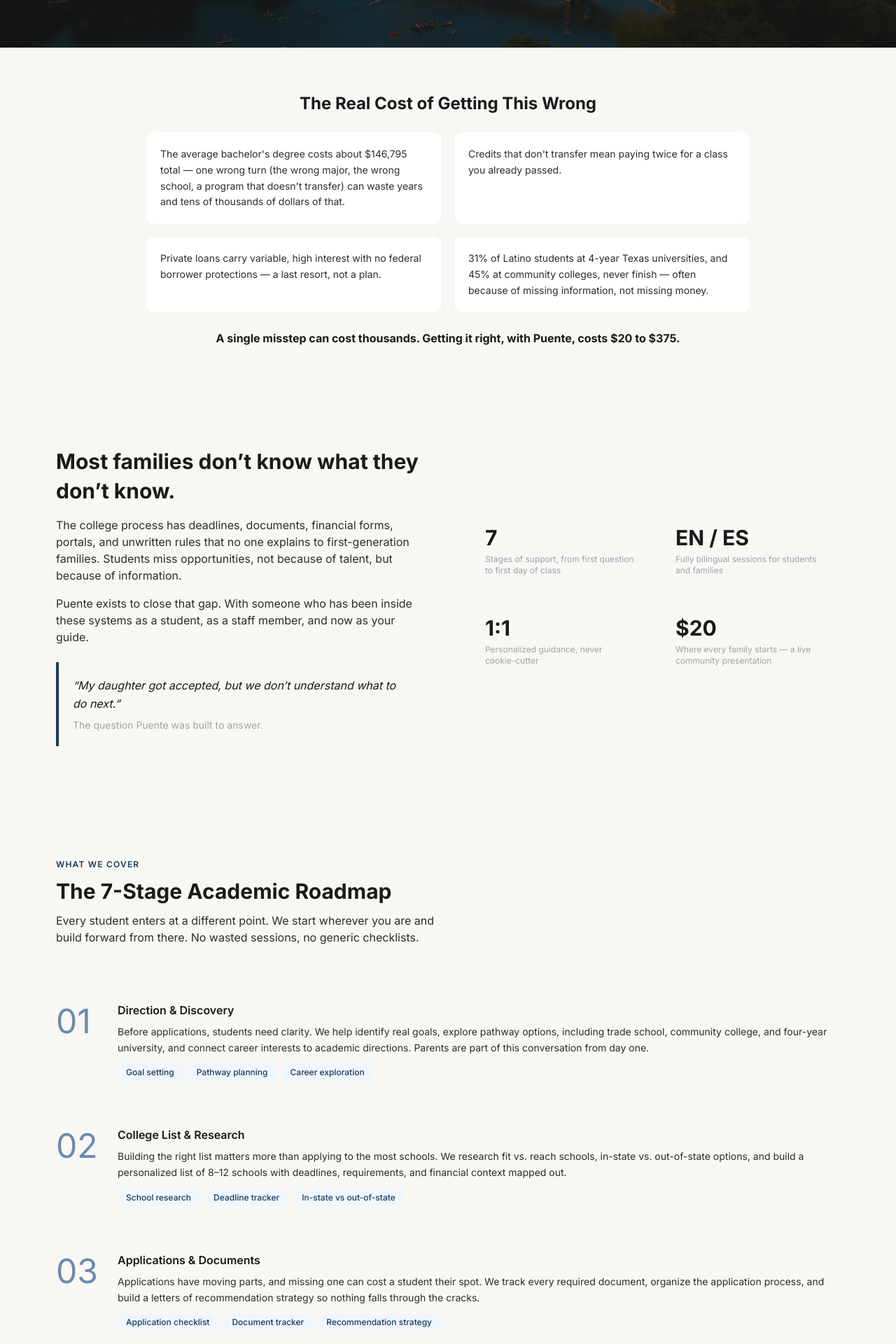
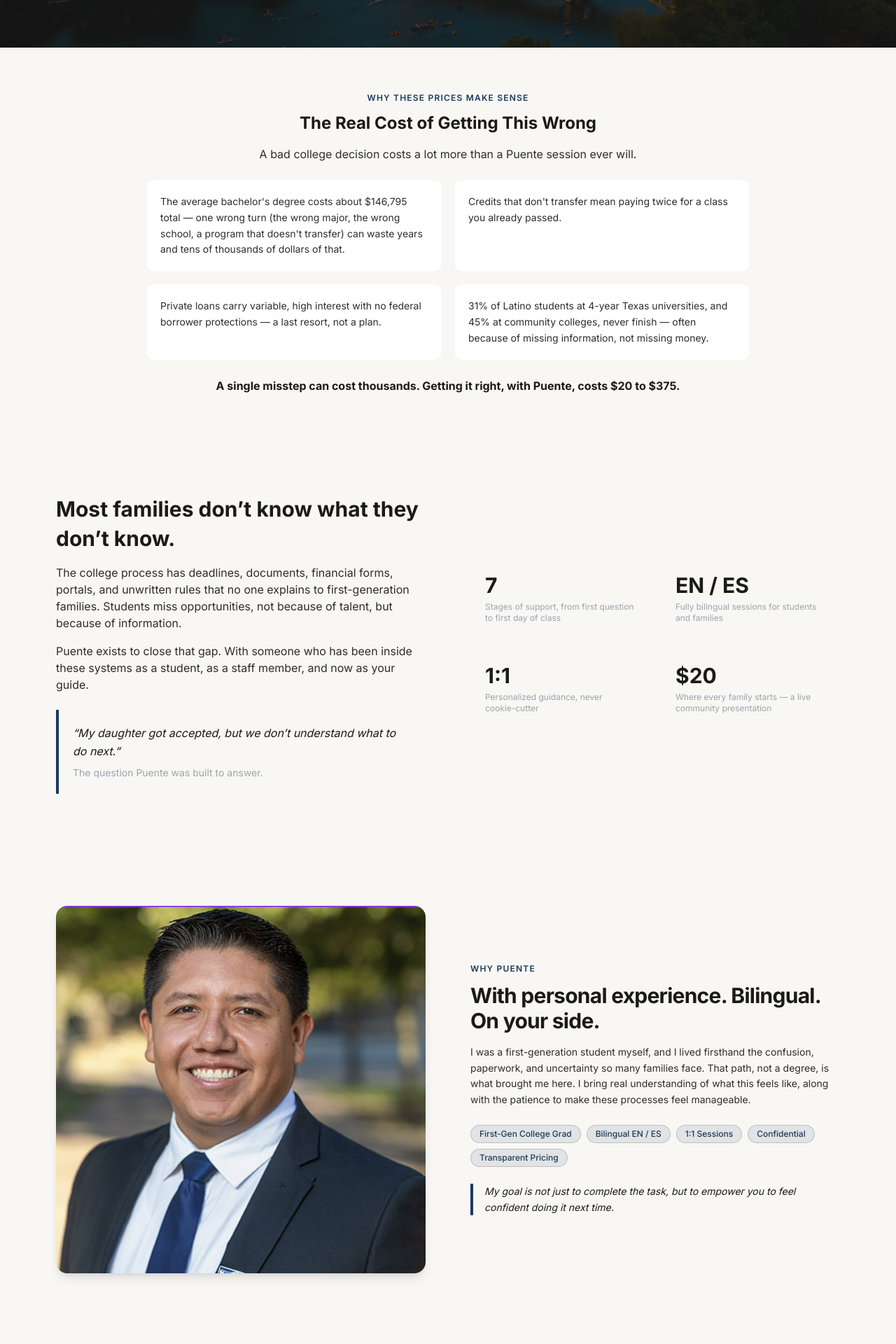
Before and after one commit to dacruz117/puente-consulting, a Next.js app: page /college-advising in a window 1280 px wide. Shown: the part 520-2440 px from the top of the page at 70% size. Built offline with nearby package versions, Linux system fonts and the light colour scheme.

Commit message:
feat: add founder bio section and fuller cost-comparison copy to College Advising

```diff
--- a/src/app/college-advising/page.tsx
+++ b/src/app/college-advising/page.tsx
@@ -49,9 +49,15 @@ export default function CollegeAdvisingPage() {
       {/* Cost Comparison — leads right after the hero */}
       <section className="bg-cream py-16">
         <div className="max-w-4xl mx-auto px-4">
-          <h2 className="text-2xl font-bold text-primary text-center mb-6">
+          <p className="text-xs font-semibold tracking-widest uppercase text-accent mb-3 text-center">
+            {ca.costComparison.eyebrow}
+          </p>
+          <h2 className="text-2xl font-bold text-primary text-center mb-4">
             {ca.costComparison.heading}
           </h2>
+          <p className="text-body text-center max-w-2xl mx-auto mb-6">
+            {ca.costComparison.intro}
+          </p>
           <div className="grid grid-cols-1 sm:grid-cols-2 gap-4 mb-6">
             {ca.costComparison.points.map((point) => (
               <div key={point} className="bg-white border border-gray-100 rounded-xl p-5">
@@ -83,6 +89,45 @@ export default function CollegeAdvisingPage() {
                   <p className="text-xs text-gray-400 leading-snug mt-2">{stat.label}</p>
                 </div>
               ))}
+            </div>
+          </div>
+        </div>
+      </section>
+
+      {/* Founder Bio */}
+      <section className="bg-cream py-20">
+        <div className="max-w-6xl mx-auto px-4">
+          <div className="grid grid-cols-1 md:grid-cols-2 gap-16 items-center">
+            <div>
+              <Image
+                src="/profile.png"
+                alt="Puente founder"
+                width={480}
+                height={360}
+                className="rounded-2xl shadow-lg object-cover w-full"
+              />
+            </div>
+            <div>
+              <p className="text-xs font-semibold uppercase tracking-widest text-accent mb-3">
+                {t.home.trustEyebrow}
+              </p>
+              <h2 className="text-3xl font-bold text-primary tracking-tight mb-4">
+                {t.home.trustTitle}
+              </h2>
+              <p className="text-sm text-body leading-relaxed mb-6">{t.home.trustParagraph}</p>
+              <div className="flex flex-wrap gap-2 mb-6">
+                {t.home.trustPills.map((pill) => (
+                  <span
+                    key={pill}
+                    className="text-xs font-medium text-accent bg-accent/10 border border-accent/20 px-3 py-1 rounded-full"
+                  >
+                    {pill}
+                  </span>
+                ))}
+              </div>
+              <p className="text-sm italic text-primary border-l-4 border-accent pl-4 leading-relaxed">
+                {t.home.trustGoal}
+              </p>
             </div>
           </div>
         </div>
```
